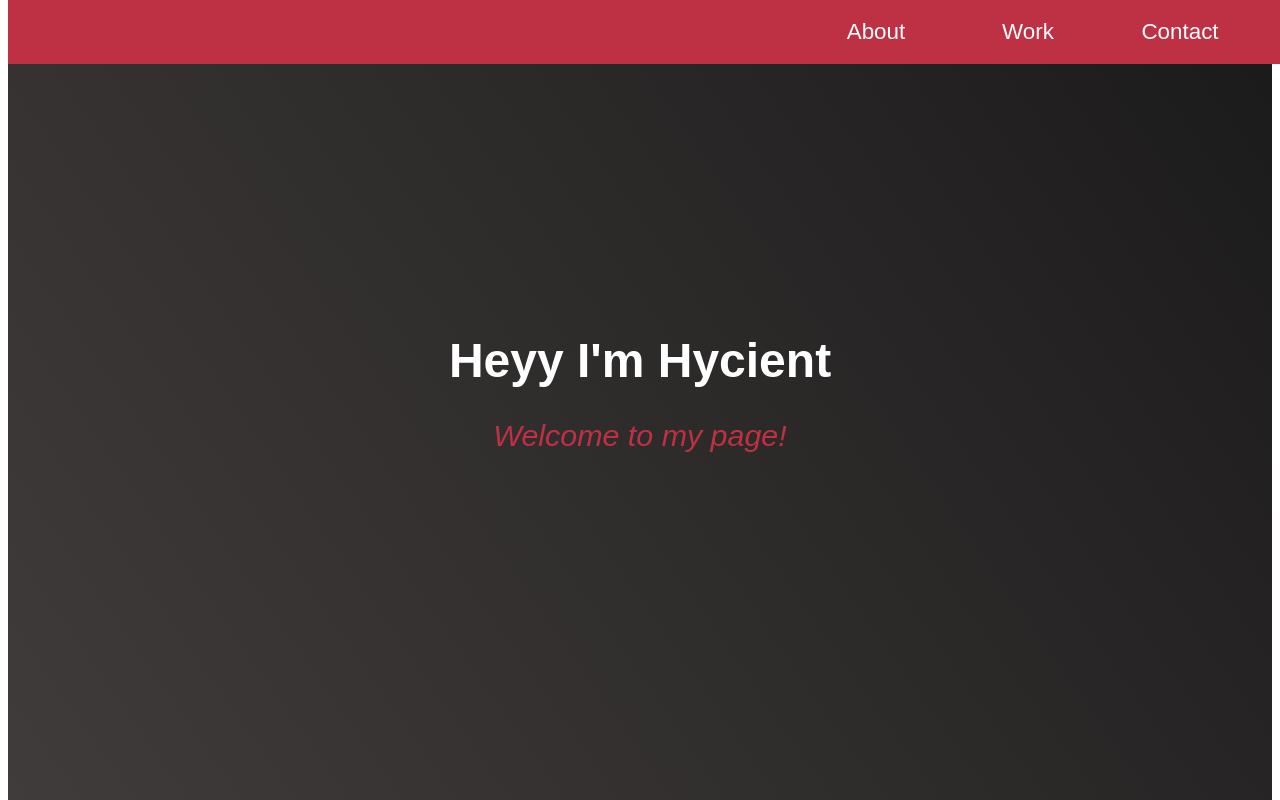
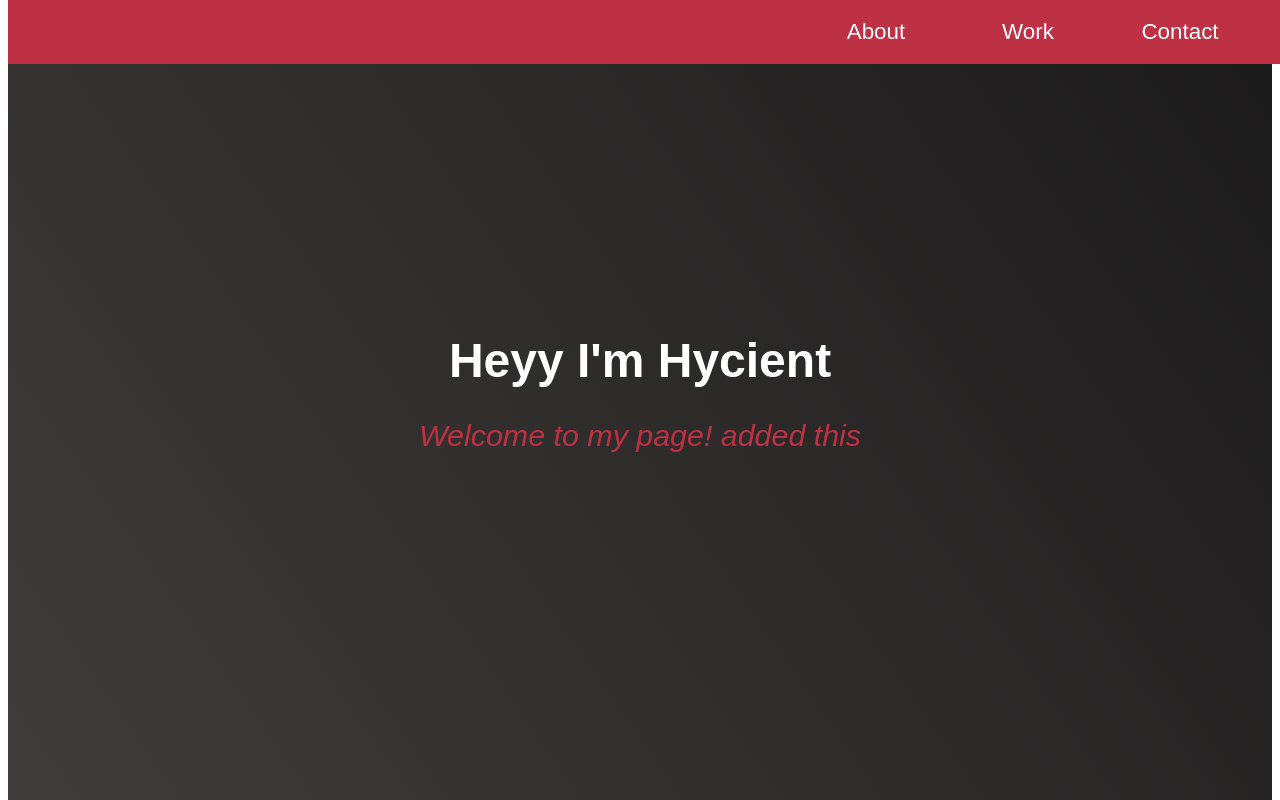
Before and after one commit to Hycient195/Dummy-portfolio, a plain HTML site: page index.html in a window 1280 px wide. Shown: the top 800 px of the page. Drawn offline with Linux system fonts and the light colour scheme.

Commit message:
Added this

```diff
--- a/index.html
+++ b/index.html
@@ -27,7 +27,7 @@
     <section id="welcome-section">
       <div class="welcome-content">
         <h1>Heyy I'm Hycient</h1>
-        <h3>Welcome to my page!</h3>
+        <h3>Welcome to my page! added this</h3>
       </div>
     </section>
     <!---------------- Welcome Section Ends ----------------->
```
